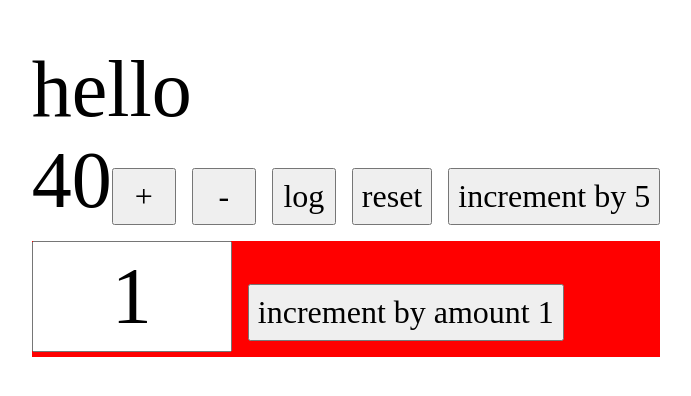
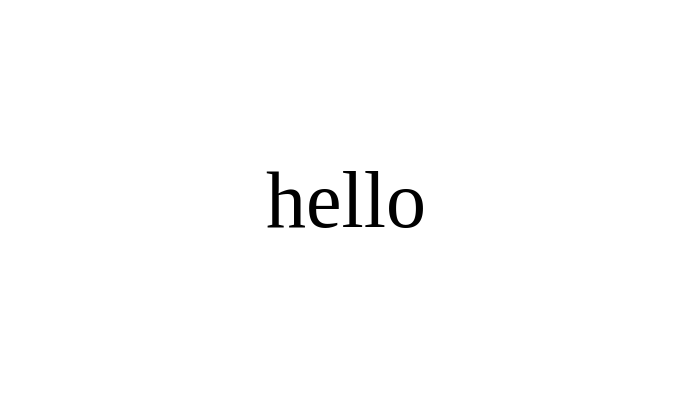
Before and after one commit to parsaM110/react-redux-toolkit, a React (Create React App) app: page / in a window 1280 px wide. Shown: the part 200-596 px from the top of the page, without its empty margins (294-985 px from the left). Built offline with nearby package versions, Linux system fonts and the light colour scheme.

Commit message:
💥 delete unneeded file | lesson 2

```diff
--- a/src/App.js
+++ b/src/App.js
@@ -1,10 +1,9 @@
-import Counter from "./components/Counter";
 
 function App() {
   return (
     <main className="App">
       hello
-      <Counter/>
+
     </main>
   );
 }
--- a/src/app/store.js
+++ b/src/app/store.js
@@ -1,11 +1,10 @@
 //mutlitpe store is not recoomended in redux
 
 import { configureStore } from "@reduxjs/toolkit";
-import counterReducer from "../features/counter/counterSlice";  // for each slice you need to import reducer
 
 const store = configureStore({
 reducer : {
-    counter : counterReducer //using the slice in store
+
 }
 })
 
--- a/src/components/Counter.js
+++ /dev/null
@@ -1,33 +0,0 @@
-import React, {useState} from 'react';
-import { useSelector, useDispatch } from 'react-redux';
-import { increment, decrement, logCount, reset, incrementByAmount } from '../features/counter/counterSlice';
-
-function Counter() {
-    const count = useSelector((state) => state.counter.count);
-    const dispatch = useDispatch(); // get the dispatch function
-    const [incrementAmount, setIncrementAmount] = useState(1);
-
-    return (
-        <div>
-            {count.toString()}
-            <button onClick={() => dispatch(increment())}>+</button>
-            <button onClick={() => dispatch(decrement())}>-</button>
-            <button onClick={() => dispatch(logCount())}>log</button>
-
-            <button onClick={() => {
-                dispatch(reset());
-                setIncrementAmount(1);
-                }}>reset</button>
-
-            <button onClick={() => dispatch(incrementByAmount(5))}>increment by 5</button>
-
-            <div style={{backgroundColor: "red"}}>
-                <input value={incrementAmount} onChange={(e) => setIncrementAmount(e.target.value)} />
-                <button onClick={() => dispatch(incrementByAmount(Number(incrementAmount) || 0)) }>increment by amount {incrementAmount}</button>
-            </div>
-            {/* short circuiting the incrementByAmount if no value were given */}
-        </div>
-    );
-}
-
-export default Counter;
--- a/src/features/counter/counterSlice.js
+++ /dev/null
@@ -1,35 +0,0 @@
-import { createSlice } from "@reduxjs/toolkit";
-
-const initialState = {
-    count : 40
-}
-
-export const counterSlice = createSlice({
-    name: 'counter',
-    initialState,
-    reducers: {
-        increment : (state) => {
-            // so icrement is a action
-            // and the state.count +=1  is the reducer
-            state.count += 1
-        },
-        logCount : (state) => {
-            console.log(state.count)
-        },
-        decrement : (state) => {
-            state.count -= 1
-        },
-        reset: (state) => {
-            state.count = 0
-        },
-        incrementByAmount: (state, action) => {
-            state.count += action.payload;
-            // the reducer take state of store as  first argument and action as second argument
-            // so we can use state.count from state and action.payload from action
-        }
-    }
-});
-
-export const { increment, logCount, decrement, reset, incrementByAmount } = counterSlice.actions;
-
-export default counterSlice.reducer;
```
